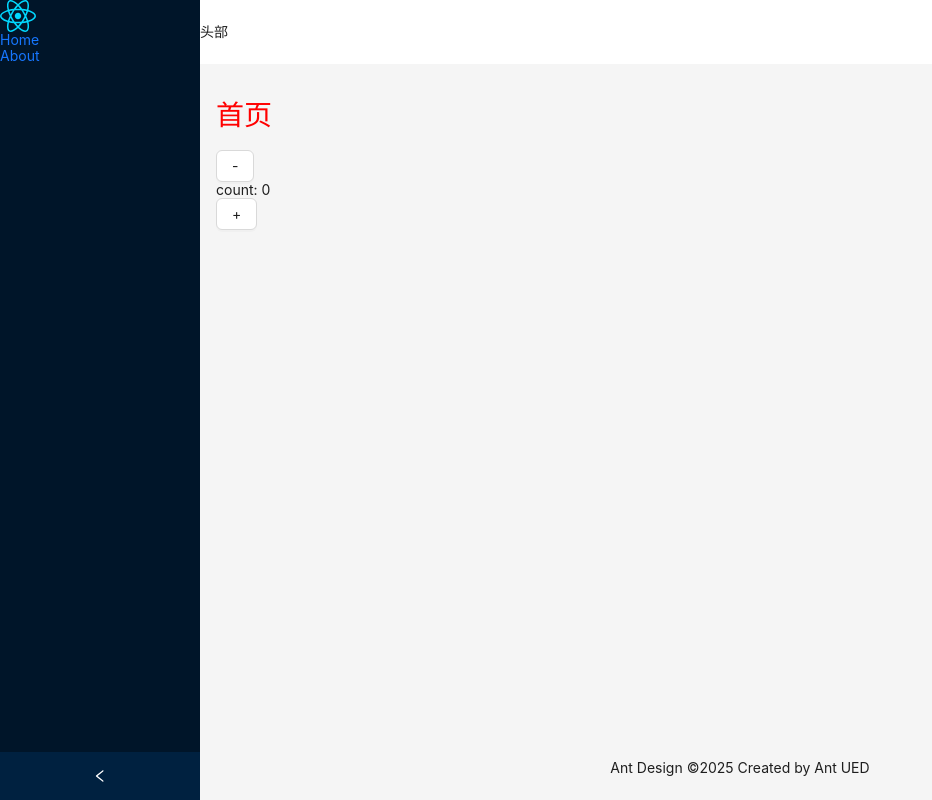
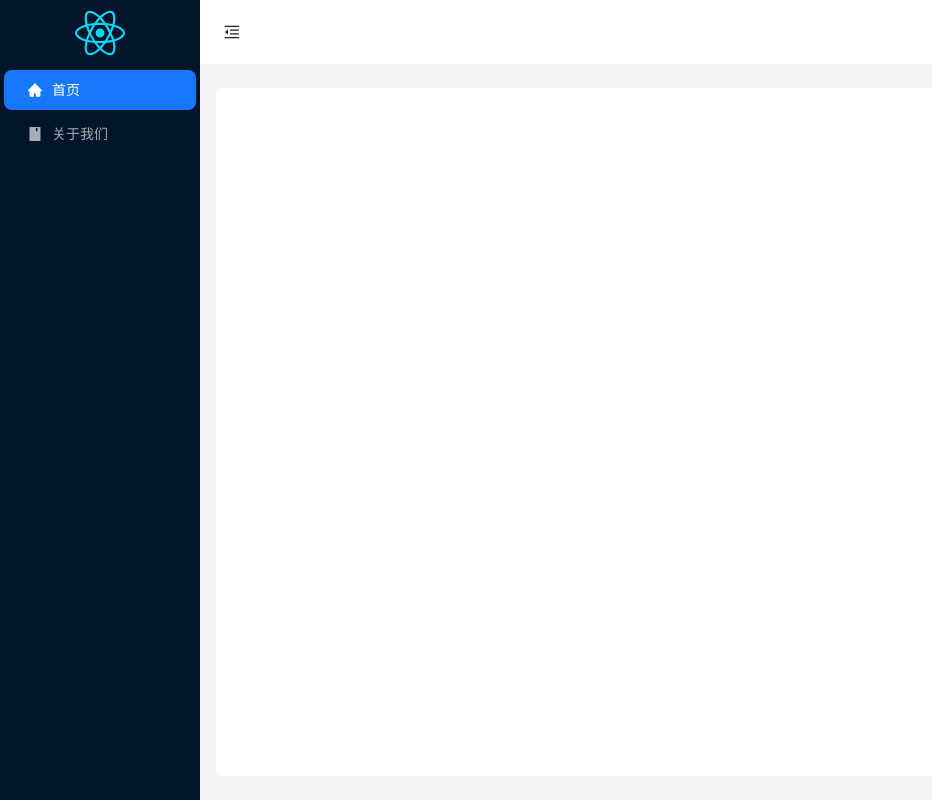
Before and after one commit to inCBle/Beachburg-Admin, a React (Vite) app: page / in a window 1280 px wide. Shown: the whole page, without its empty margins (0-932 px from the left). Built offline with nearby package versions, Linux system fonts and the light colour scheme.

Commit message:
feat: :sparkles: 使用 antd.Menu 作为侧边栏
使用 Menu 组件做侧边栏

```diff
--- a/src/components/Layout.tsx
+++ /dev/null
@@ -1,40 +0,0 @@
-import React, { Suspense, useState } from 'react';
-import { Layout, theme } from 'antd';
-import { NavLink, Outlet } from 'react-router-dom';
-import logo from '@/assets/react.svg';
-
-const { Header, Content, Footer, Sider } = Layout;
-
-const App: React.FC = () => {
-  const [collapsed, setCollapsed] = useState(false);
-  const {
-    token: { colorBgContainer },
-  } = theme.useToken();
-
-  return (
-    <Layout style={{ minHeight: '100vh' }}>
-      <Sider collapsible collapsed={collapsed} onCollapse={(value) => setCollapsed(value)}>
-        <div className="demo-logo-vertical">
-          <img src={logo} alt="logo" />
-        </div>
-        <nav className="flex flex-col justify-center">
-          <NavLink to={'/'} end>
-            Home
-          </NavLink>
-          <NavLink to={'/about'}>About</NavLink>
-        </nav>
-      </Sider>
-      <Layout>
-        <Header style={{ padding: 0, background: colorBgContainer }}>头部</Header>
-        <Content style={{ margin: '16px' }}>
-          <Suspense fallback={<div>Loading...</div>}>
-            <Outlet />
-          </Suspense>
-        </Content>
-        <Footer style={{ textAlign: 'center' }}>Ant Design ©{new Date().getFullYear()} Created by Ant UED</Footer>
-      </Layout>
-    </Layout>
-  );
-};
-
-export default App;
--- /dev/null
+++ b/src/layouts/Layout.tsx
@@ -0,0 +1,67 @@
+import React, { Suspense, useState } from 'react';
+import { BookFilled, HomeFilled, MenuFoldOutlined, MenuUnfoldOutlined } from '@ant-design/icons';
+import { Button, Layout, Menu, theme, type MenuProps } from 'antd';
+import { NavLink, Outlet } from 'react-router-dom';
+import logo from '@/assets/react.svg';
+
+const { Header, Sider, Content } = Layout;
+
+const App: React.FC = () => {
+  const [collapsed, setCollapsed] = useState(false);
+  const {
+    token: { colorBgContainer, borderRadiusLG },
+  } = theme.useToken();
+
+  const items: MenuProps['items'] = [
+    {
+      key: '/home',
+      icon: <HomeFilled />,
+      label: <NavLink to={'/home'}>首页</NavLink>,
+    },
+    {
+      key: '/About',
+      icon: <BookFilled />,
+      label: <NavLink to={'/about'}>关于我们</NavLink>,
+    },
+  ];
+
+  return (
+    <Layout style={{ minHeight: '100vh' }}>
+      <Sider trigger={null} collapsible collapsed={collapsed}>
+        <NavLink className="flex items-center justify-center my-2" to="/home">
+          <img className="w-[50px] h-[50px]" src={logo} alt="logo" />
+        </NavLink>
+        <Menu theme="dark" mode="inline" defaultSelectedKeys={['/home']} items={items} />
+      </Sider>
+      <Layout>
+        <Header style={{ padding: 0, background: colorBgContainer }}>
+          <Button
+            type="text"
+            icon={collapsed ? <MenuUnfoldOutlined /> : <MenuFoldOutlined />}
+            onClick={() => setCollapsed(!collapsed)}
+            style={{
+              fontSize: '16px',
+              width: 64,
+              height: 64,
+            }}
+          />
+        </Header>
+        <Content
+          style={{
+            margin: '24px 16px',
+            padding: 24,
+            minHeight: 280,
+            background: colorBgContainer,
+            borderRadius: borderRadiusLG,
+          }}
+        >
+          <Suspense fallback={<div>Loading...</div>}>
+            <Outlet />
+          </Suspense>
+        </Content>
+      </Layout>
+    </Layout>
+  );
+};
+
+export default App;
--- /dev/null
+++ b/src/router/basicRouter.tsx
@@ -0,0 +1,24 @@
+import Layout from '@/layouts/Layout';
+import { lazy } from 'react';
+import type { RouteObject } from 'react-router-dom';
+
+const Home = lazy(() => import('@/views/Home/Home'));
+const About = lazy(() => import('@/views/About.tsx'));
+
+export const basicRouter: RouteObject[] = [
+  {
+    path: '/',
+    element: <Layout />,
+    children: [
+      {
+        index: true,
+        path: '/home',
+        element: <Home />,
+      },
+      {
+        path: '/about',
+        element: <About />,
+      },
+    ],
+  },
+];
--- a/src/router/index.tsx
+++ b/src/router/index.tsx
@@ -1,27 +1,6 @@
-import Layout from '@/components/Layout';
-import { lazy } from 'react';
-import { createBrowserRouter, Navigate } from 'react-router-dom';
+import { createBrowserRouter } from 'react-router-dom';
+import { basicRouter } from './basicRouter';
 
-const Home = lazy(() => import('@/views/Home/Home'));
-const About = lazy(() => import('@/views/About.tsx'));
-
-const router = createBrowserRouter([
-  { path: '*', element: <Navigate to="/" replace /> },
-  {
-    path: '/',
-    element: <Layout />,
-    children: [
-      {
-        index: true,
-        path: '/',
-        element: <Home />,
-      },
-      {
-        path: '/about',
-        element: <About />,
-      },
-    ],
-  },
-]);
+const router = createBrowserRouter(basicRouter);
 
 export default router;
```
